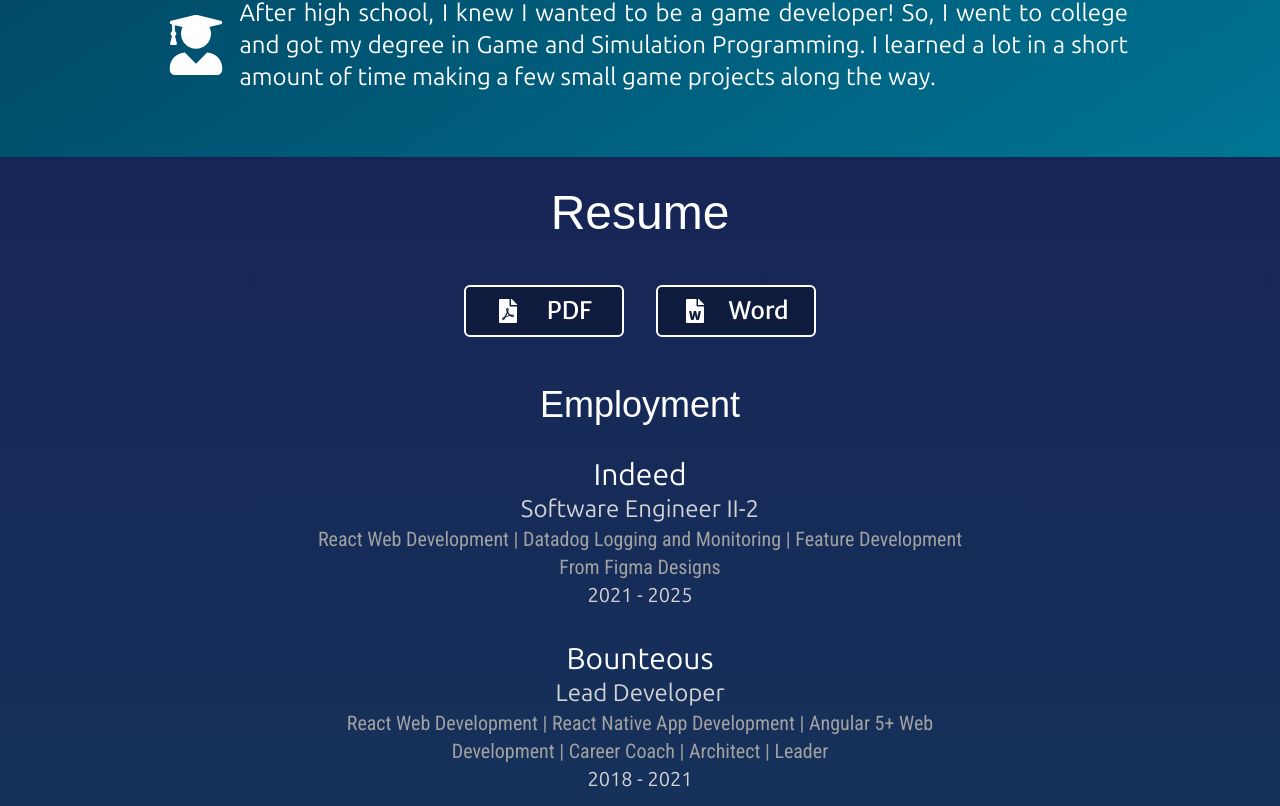
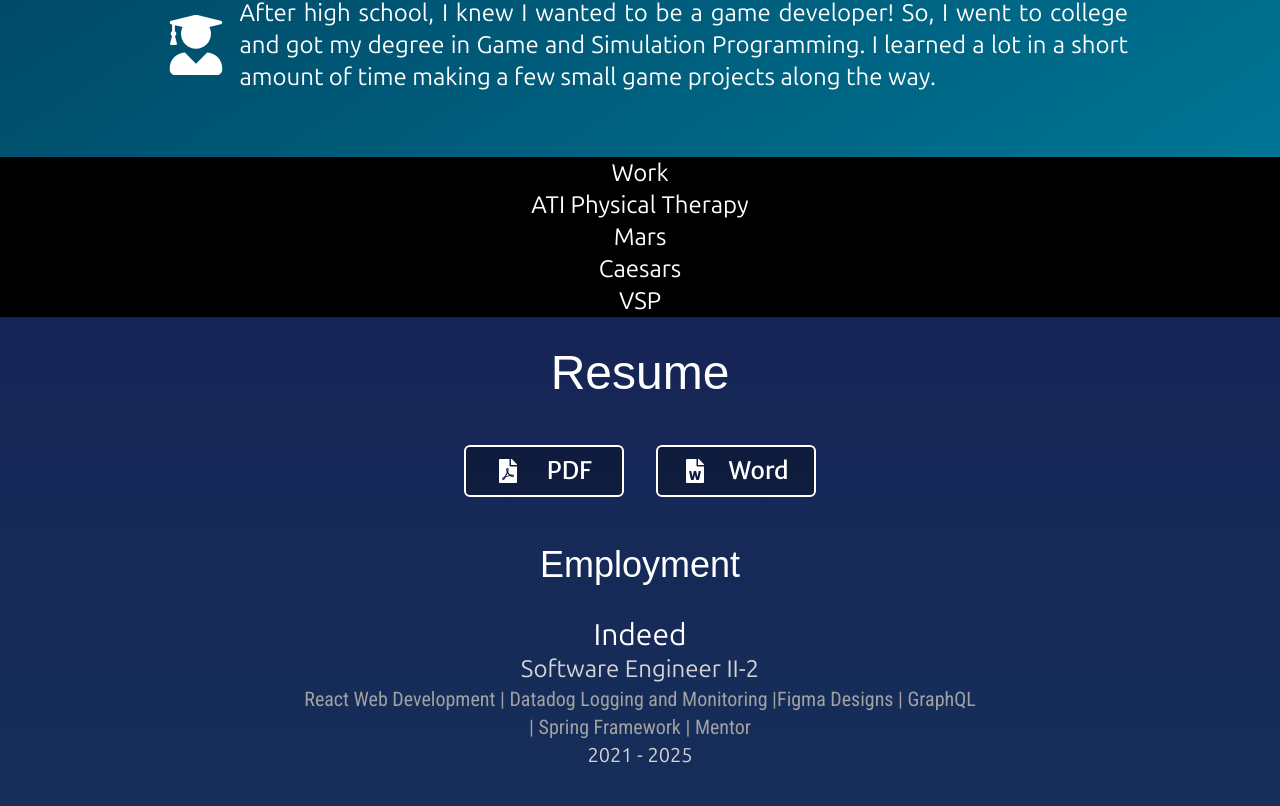
Before and after one commit to timmendenhall/timmendenhall.com, a Next.js app: page / in a window 1280 px wide. Shown: the part 1443-2249 px from the top of the page. Built offline with nearby package versions, Linux system fonts and the light colour scheme; a web font is replaced by a local one.

Commit message:
WIP adding work content back

```diff
--- a/src/app/page.tsx
+++ b/src/app/page.tsx
@@ -1,4 +1,5 @@
 import { About, Footer, Resume, Welcome } from '@/components';
+import { Work } from '@/components/Work';
 import { ubuntuSans } from '@/font';
 
 export default function Home() {
@@ -8,6 +9,7 @@
         >
             <Welcome />
             <About />
+            <Work />
             <Resume />
             <Footer />
         </main>
--- /dev/null
+++ b/src/components/Carousel/index.tsx
@@ -0,0 +1,9 @@
+import { ReactNode } from "react";
+
+export const Carousel = ({ children }: {children: ReactNode}) => {
+  return (
+    <div>
+      {children}
+    </div>
+  );
+};
--- a/src/components/NavBar/NavBar.tsx
+++ b/src/components/NavBar/NavBar.tsx
@@ -12,6 +12,7 @@
 export const NavItems: Array<NavBarLinkProps> = [
     { id: 'home', text: 'Home', to: '/#home' },
     { id: 'about', text: 'About', to: '/#about' },
+    { id: 'work', text: 'Work', to: '/#work' },
     { id: 'resume', text: 'Resume', to: '/#resume' },
     { id: 'posts', text: 'Posts', to: '/posts' },
 ];
--- a/src/components/Resume/Resume.tsx
+++ b/src/components/Resume/Resume.tsx
@@ -30,7 +30,7 @@
                 <EmploymentInfo
                     company="Indeed"
                     title="Software Engineer II-2"
-                    description="React Web Development | Datadog Logging and Monitoring | Feature Development From Figma Designs"
+                    description="React Web Development | Datadog Logging and Monitoring |Figma Designs | GraphQL | Spring Framework | Mentor"
                     time="2021 - 2025"
                 />
                 <EmploymentInfo
--- /dev/null
+++ b/src/components/Work/ATI/index.tsx
@@ -0,0 +1,48 @@
+import React from 'react';
+import Image from 'next/image';
+
+// import './ATI.css';
+import dashboardImage from './ati_dashboard.png';
+import hepImage from './ati_hep.png';
+import progressImage from './ati_progress.png';
+import { Carousel } from '@/components/Carousel';
+import { WorkInfo } from '@/components/WorkInfo';
+import { WorkInfoRow } from '@/components/WorkInfoRow';
+
+export const ATI = () => {
+  return (
+    <section>
+      <h2>Customer Portal</h2>
+      <Carousel>
+        <div className="work__carousel-image">
+          <img src={dashboardImage} alt="Dashboard" />
+        </div>
+        <div className="work__carousel-image">
+          <img src={hepImage} alt="Home Exercise Program" />
+        </div>
+        <div className="work__carousel-image">
+          <img src={progressImage} alt="My Progress" />
+        </div>
+      </Carousel>
+      <WorkInfo>
+        <WorkInfoRow name="Role" value="Front-end Architect" />
+        <WorkInfoRow name="Platforms" value="iOS, Android, Web" />
+        <WorkInfoRow name="Technology" value="React Native, React Native Web" />
+        <WorkInfoRow name="Status" value="In development" />
+      </WorkInfo>
+
+      <p>
+        On this project I was tasked with creating the foundation of the project
+        in React Native / React Native Web. This included setting up the CI/CD
+        for native with Fastlane and AppCenter, Azure pipelines for building and
+        deployment, Azure B2C integration for user management and more.
+      </p>
+      <p>
+        I lead a team of three front end engineers, set the coding standards and
+        reviewed pull requests. I worked closely with the client, design,
+        developers, project managers and business analyst to ensure the team was
+        always unblocked and moving towards the target goals.
+      </p>
+    </section>
+  );
+};
--- /dev/null
+++ b/src/components/Work/Caesars/index.tsx
@@ -0,0 +1,29 @@
+import React from 'react';
+
+import './Caesars.css';
+
+import { WorkInfo } from '@/components/WorkInfo';
+import { WorkInfoRow } from '@/components/WorkInfoRow';
+
+export const Caesars = () => {
+  return (
+    <section className="">
+      <h2>Booking Engine</h2>
+
+      <WorkInfo>
+        <WorkInfoRow name="Role" value="Front-end Developer" />
+        <WorkInfoRow name="Platforms" value="Web" />
+        <WorkInfoRow name="Technology" value="React" />
+        <WorkInfoRow name="Status" value="Live" />
+      </WorkInfo>
+
+      <p>
+        This project was pretty well established and live already when I joined
+        the team. But, I was able to quickly jump in and help with bug fixes and
+        new features alike. I was a co-developer on a new Rewards system look
+        and feel that went into an A/B test and became permanent after an
+        increase in sales.
+      </p>
+    </section>
+  );
+};
--- /dev/null
+++ b/src/components/Work/index.tsx
@@ -0,0 +1,64 @@
+'use client';
+
+import React, { useState, useMemo } from 'react';
+import { WorkItem } from '@/components/WorkItem';
+// import { ATI } from './ATI';
+// import { Mars } from './Mars';
+// import { Caesars } from './Caesars';
+// import { VSP } from './VSP';
+
+export const Work = () => {
+    const [selectedWorkItem, setSelectedWorkItem] = useState<string>('ati');
+
+    const WorkContent = useMemo(() => {
+        switch (selectedWorkItem) {
+            //   case 'ati':
+            //     return <ATI />;
+            //   case 'mars':
+            //     return <Mars />;
+            //   case 'caesars':
+            //     return <Caesars />;
+            //   case 'vsp':
+            //     return <VSP />;
+            default:
+                return null;
+        }
+    }, [selectedWorkItem]);
+
+    const handleClickWorkItem = (workItem: string) => {
+        setSelectedWorkItem(workItem);
+    };
+
+    return (
+        <section className="page__container work__background" id="work">
+            <h1>Work</h1>
+            <div className="work__container">
+                <WorkItem
+                    shortName="ati"
+                    longName="ATI Physical Therapy"
+                    onClick={handleClickWorkItem}
+                    isActive={'ati' === selectedWorkItem}
+                />
+                <WorkItem
+                    shortName="mars"
+                    longName="Mars"
+                    onClick={handleClickWorkItem}
+                    isActive={'mars' === selectedWorkItem}
+                />
+                <WorkItem
+                    shortName="caesars"
+                    longName="Caesars"
+                    onClick={handleClickWorkItem}
+                    isActive={'caesars' === selectedWorkItem}
+                />
+                <WorkItem
+                    shortName="vsp"
+                    longName="VSP"
+                    onClick={handleClickWorkItem}
+                    isActive={'vsp' === selectedWorkItem}
+                />
+            </div>
+            <div className="work__work-item-content-container">{WorkContent}</div>
+        </section>
+    );
+};
--- /dev/null
+++ b/src/components/WorkInfo/index.tsx
@@ -0,0 +1,5 @@
+import React, { ReactNode } from 'react';
+
+export const WorkInfo = ({ children }: {children: ReactNode}) => {
+  return <div className="work__info">{children}</div>;
+};
--- /dev/null
+++ b/src/components/WorkInfoRow/index.tsx
@@ -0,0 +1,15 @@
+import React from 'react';
+
+export interface WorkInfoRowProps {
+    name: string;
+    value: string;
+}
+
+export const WorkInfoRow = ({ name, value }: WorkInfoRowProps) => {
+  return (
+    <div className="work__info-row">
+      <span className="work__info-name">{name}:</span>
+      <span className="work__info-value">{value}</span>
+    </div>
+  );
+};
--- /dev/null
+++ b/src/components/WorkItem/index.tsx
@@ -0,0 +1,22 @@
+import React from 'react';
+
+export interface WorkItemProps {
+    shortName: string;
+    longName: string;
+    isActive: boolean;
+    onClick: (name: string) => void;
+}
+
+export const  WorkItem = ({ shortName, longName, onClick, isActive }: WorkItemProps) => {
+  return (
+    <div
+      className={`work__work-item work__${shortName} ${
+        isActive ? 'active' : ''
+      }`}
+    >
+      <button onClick={() => onClick(shortName)}>
+        <span className="work__work-item-text">{longName}</span>
+      </button>
+    </div>
+  );
+};
```
